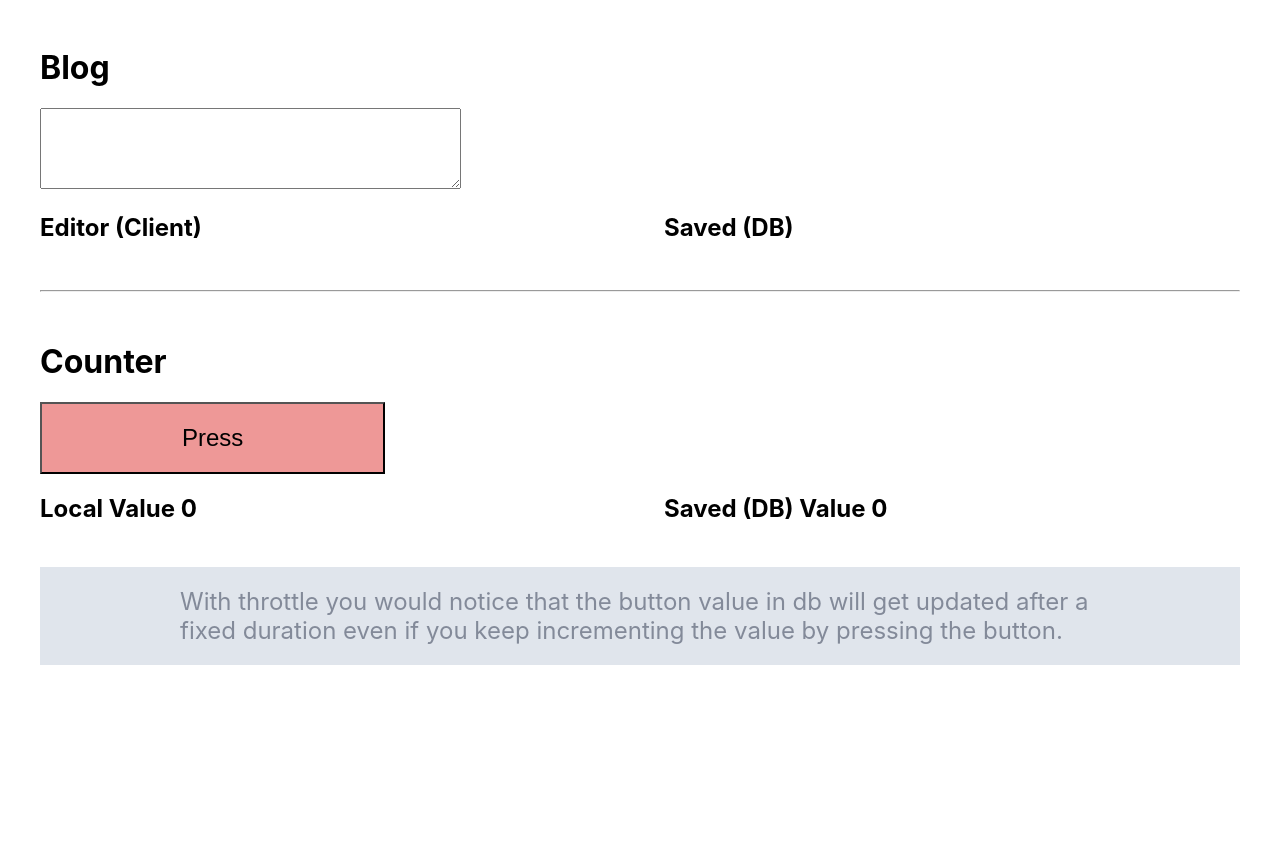
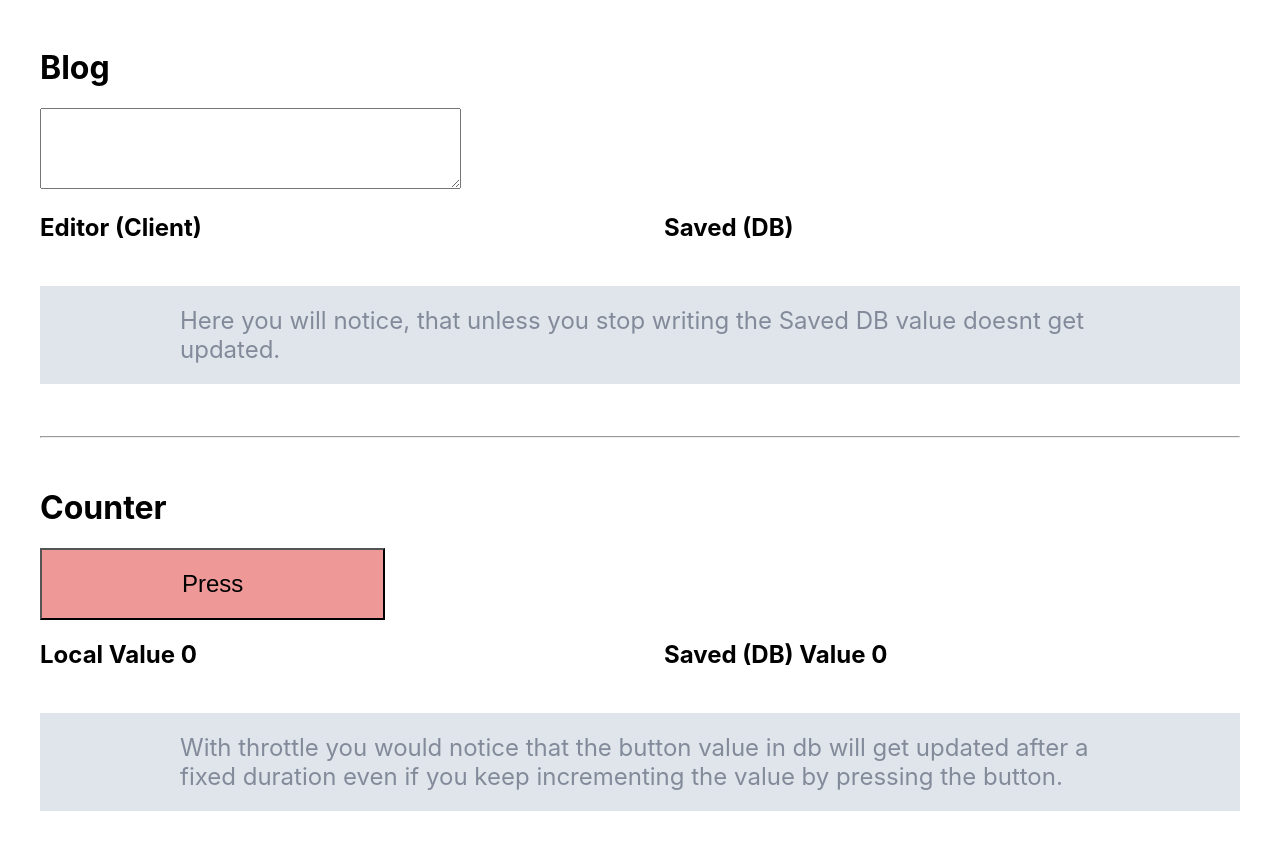
Before and after one commit to wtjs/react-debounce-throttle-hooks, a React (Create React App) app: page / in a window 1280 px wide. Shown: the top 850 px of the page. Before the commit the page ends 800 px from the top, so only its background shows below. Built offline with nearby package versions, Linux system fonts and the light colour scheme.

Commit message:
feat: add explanation text

```diff
--- a/src/Components/DebounceExample.js
+++ b/src/Components/DebounceExample.js
@@ -36,6 +36,7 @@ function Debouncer() {
 	return (
 		<main>
 			<h1>Blog</h1>
+
 			<textarea value={value} onChange={handleChange} rows={5} cols={50} />
 			<section className='panels'>
 				<div>
@@ -47,6 +48,10 @@ function Debouncer() {
 					{dbValue}
 				</div>
 			</section>
+			<p className='helper-text'>
+				{' '}
+				Here you will notice, that unless you stop writing the Saved DB value doesnt get updated.
+			</p>
 		</main>
 	);
 }
```
